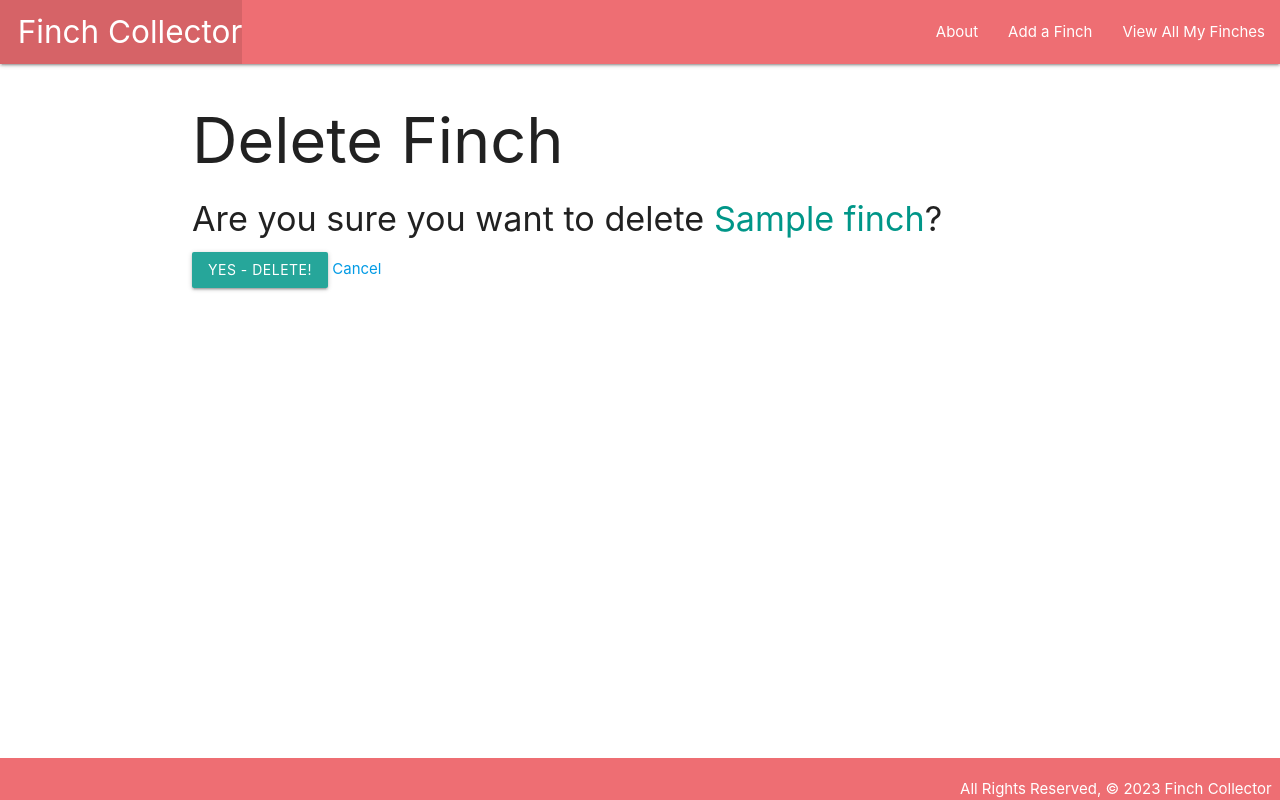
After one commit to NeeluT/finchcollector, a Django app: page /finches/1/delete/ in a window 1280 px wide. The commit adds this page. Run offline with Django 4.2, Linux system fonts and the light colour scheme; tables that the repository leaves empty hold one stand-in row (values such as "Sample post").

Commit message:
Add edit & delete to detail pages

```diff
--- a/main_app/models.py
+++ b/main_app/models.py
@@ -1,4 +1,5 @@
 from django.db import models
+from django.urls import reverse
 
 # Create your models here.
 
@@ -9,3 +10,6 @@ class Finch(models.Model):
 
     def __str__(self):
         return f'{self.name} ({self.id})'
+
+    def get_absolute_url(self):
+        return reverse('detail', kwargs={'finch_id': self.id})
--- a/main_app/templates/base.html
+++ b/main_app/templates/base.html
@@ -19,8 +19,9 @@
           <li><a href="/" class="left brand-logo">&nbsp;&nbsp;Finch Collector</a></li>
         </ul>
         <ul class="right">
-          <li><a href="/about">About</a></li>
-          <li><a href="/finches">View All My Finches</a></li>
+          <li><a href="{% url 'about' %}">About</a></li>
+          <li><a href="{% url 'finches_create' %}">Add a Finch</a></li>
+          <li><a href="{% url 'index' %}">View All My Finches</a></li>
         </ul>
       </div>
     </nav>
--- a/main_app/templates/finches/detail.html
+++ b/main_app/templates/finches/detail.html
@@ -13,6 +13,10 @@
           <p>Age: Chick</p>
         {% endif %}
       </div>
+      <div class="card-action">
+        <a href="{% url 'finches_update' finch.id %}">Edit</a>
+        <a href="{% url 'finches_delete' finch.id %}">Delete</a>
+      </div>
   </div>
 
 {% endblock %}
--- /dev/null
+++ b/main_app/templates/main_app/finch_confirm_delete.html
@@ -0,0 +1,13 @@
+{% extends 'base.html' %}
+
+{% block content %}
+  <h1>Delete Finch</h1>
+
+  <h4>Are you sure you want to delete <span class="teal-text">{{ object.name }}</span>?</h4>
+
+  <form action="" method="POST">
+    {% csrf_token %}
+    <input type="submit" value="Yes - Delete!" class="btn">
+    <a href="{% url 'detail' finch.id %}">Cancel</a>
+  </form>
+{% endblock %}
--- a/main_app/urls.py
+++ b/main_app/urls.py
@@ -7,4 +7,7 @@ urlpatterns = [
     path('about/', views.about, name='about' ),
     path('finches/', views.finches_index, name='index'),
     path('finches/<int:finch_id>/', views.finches_detail, name='detail'),
+    path('finches/create/', views.FinchCreate.as_view(), name='finches_create'),
+    path('finches/<int:pk>/update/', views.FinchUpdate.as_view(), name='finches_update'),
+    path('finches/<int:pk>/delete/', views.FinchDelete.as_view(), name='finches_delete')
 ]
--- a/main_app/views.py
+++ b/main_app/views.py
@@ -1,4 +1,5 @@
 from django.shortcuts import render
+from django.views.generic.edit import CreateView, UpdateView, DeleteView
 from .models import Finch
 
 
@@ -21,3 +22,15 @@ def finches_detail(request, finch_id):
     return render(request, 'finches/detail.html', {
     'finch': finch
   })
+
+class FinchCreate(CreateView):
+  model = Finch
+  fields = '__all__'
+
+class FinchUpdate(UpdateView):
+  model = Finch
+  fields = ['description', 'age']
+
+class FinchDelete(DeleteView):
+  model = Finch
+  success_url = '/finches'
```
Also changed, not shown: main_app/templates/main_app/finch_form.html (added, +23 -0 lines).
